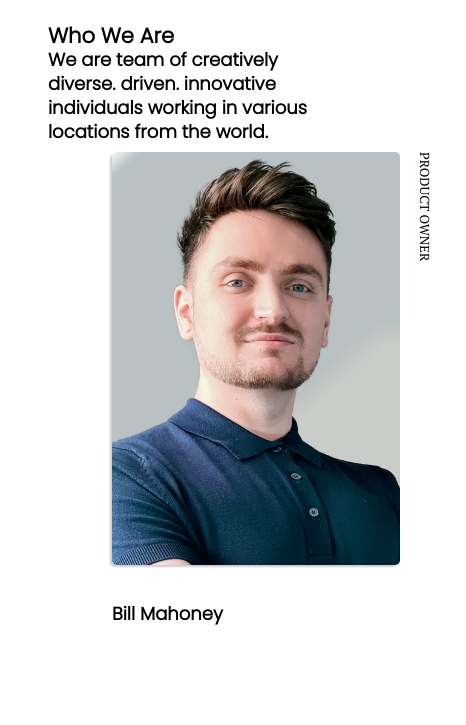
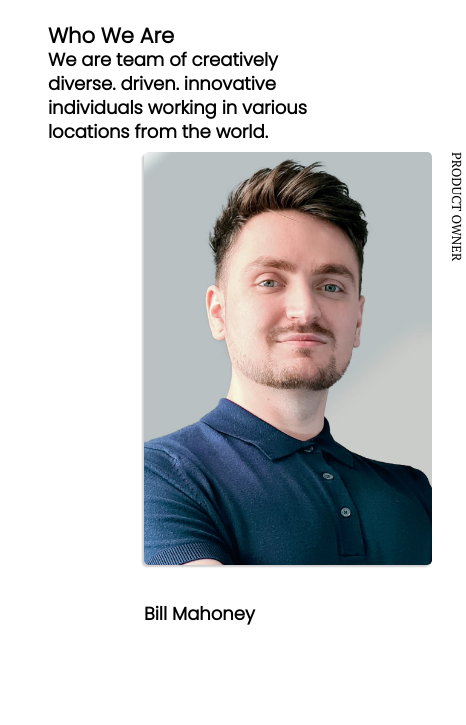
Before and after one commit to ike-repo/team_members_page_sass, a plain HTML site: page index.html in a window 390 px wide. Shown: the part 104-829 px from the top of the page, 466 px wide, since content can reach past the window. Drawn offline with Linux system fonts and the light colour scheme.

Commit message:
remove one grid column

```diff
--- a/sass/_hero.scss
+++ b/sass/_hero.scss
@@ -1,6 +1,6 @@
 .allpics {
     display: grid;
-    grid-template-columns: 6rem 18rem 4rem 18rem 4rem 18rem 4rem 8rem;
+    grid-template-columns: 8rem 18rem 4rem 18rem 4rem 18rem 4rem;
     grid-template-rows: 27rem 2rem 4rem 27rem 2rem 4rem;
     font-size: small;
     grid-gap: 1rem;
@@ -144,7 +144,7 @@
 @media screen and (min-width:1001px) and (max-width:1250px) {
     .allpics {
         display: grid;
-        grid-template-columns: 6rem 18rem 4rem 18rem 4rem 8rem;
+        grid-template-columns: 8rem 18rem 4rem 18rem 4rem;
         grid-template-rows: 27rem 2rem 4rem 27rem 2rem 4rem 27rem 2rem 4rem;
         font-size: small;
         grid-gap: 1rem;
@@ -227,7 +227,7 @@
 @media screen and (max-width:1000px) {
     .allpics {
         display: grid;
-        grid-template-columns: 6rem 18rem 4rem 8rem;
+        grid-template-columns: 8rem 18rem 4rem;
         grid-template-rows: 27rem 2rem 4rem 27rem 2rem 4rem 27rem 2rem 4rem 27rem 2rem 4rem 27rem 2rem 4rem 27rem 2rem 4rem;
         font-size: small;
         grid-gap: 1rem;
```
Also changed, not shown: style.css.
